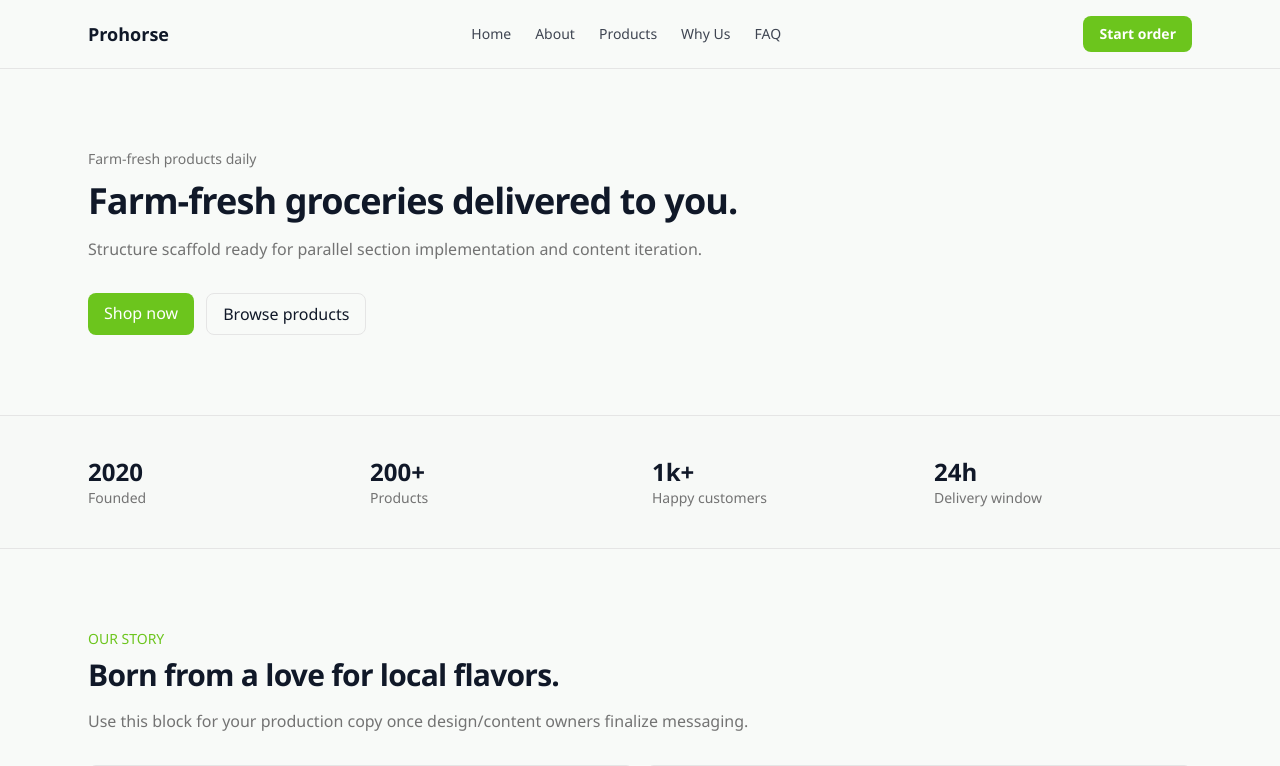
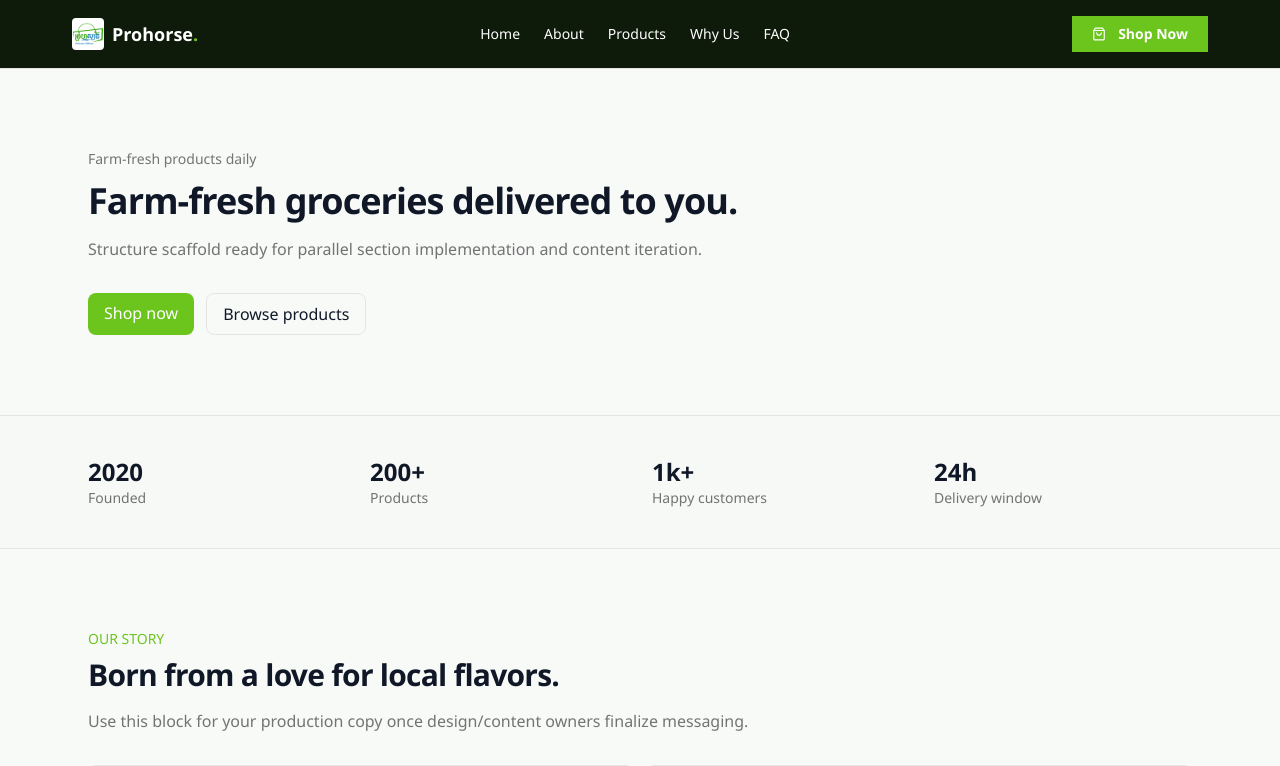
Before and after one commit to DojologyEngineering/prohorse_landing_page, a Next.js app: page / in a window 1280 px wide. Shown: the top 766 px of the page. Built offline with nearby package versions, Linux system fonts and the light colour scheme.

Commit message:
created header ui

```diff
--- /dev/null
+++ b/app/asset/icons/icon-asset.tsx
@@ -0,0 +1,44 @@
+const ICONS = {
+  bag: (
+    <svg
+      width="14"
+      height="14"
+      viewBox="0 0 14 14"
+      fill="none"
+      xmlns="http://www.w3.org/2000/svg"
+    >
+      <path
+        d="M3.5 1.16667L1.75 3.5V11.6667C1.75 11.9761 1.87292 12.2728 2.09171 12.4916C2.3105 12.7104 2.60725 12.8333 2.91667 12.8333H11.0833C11.3928 12.8333 11.6895 12.7104 11.9083 12.4916C12.1271 12.2728 12.25 11.9761 12.25 11.6667V3.5L10.5 1.16667H3.5Z"
+        stroke="white"
+        strokeWidth="1.16667"
+        strokeLinecap="round"
+        strokeLinejoin="round"
+      />
+      <path
+        d="M1.75 3.5H12.25"
+        stroke="white"
+        strokeWidth="1.16667"
+        strokeLinecap="round"
+        strokeLinejoin="round"
+      />
+      <path
+        d="M9.33329 5.83333C9.33329 6.45217 9.08746 7.04566 8.64988 7.48325C8.21229 7.92083 7.6188 8.16667 6.99996 8.16667C6.38112 8.16667 5.78763 7.92083 5.35004 7.48325C4.91246 7.04566 4.66663 6.45217 4.66663 5.83333"
+        stroke="white"
+        strokeWidth="1.16667"
+        strokeLinecap="round"
+        strokeLinejoin="round"
+      />
+    </svg>
+  ),
+};
+
+// Generic Icon component
+type IconProps = {
+  name: keyof typeof ICONS;
+};
+
+const Icon = ({ name }: IconProps) => {
+  return ICONS[name] || null;
+};
+
+export default Icon;
--- a/components/navbar.tsx
+++ b/components/navbar.tsx
@@ -1,4 +1,7 @@
 import type { NavbarContent } from "@/lib/types";
+import Icon from "@/app/asset/icons/icon-asset";
+import Image from "next/image";
+import logo from "@/app/asset/images/1logo.svg";
 
 type NavbarProps = {
   data: NavbarContent;
@@ -6,19 +9,36 @@ type NavbarProps = {
 
 export function Navbar({ data }: NavbarProps) {
   return (
-    <header className="sticky top-0 z-40 border-b bg-background/90 backdrop-blur" id="top">
-      <div className="mx-auto flex w-full max-w-6xl items-center justify-between px-6 py-4">
-        <a className="text-lg font-bold text-brand-black" href="#">
-          {data.brand}
+    <header
+      className="sticky top-0 z-40 border-b"
+      style={{ backgroundColor: "#0E1A0A" }}
+      id="top"
+    >
+      <div className="mx-auto flex w-full max-w-6xl items-center justify-between px-2 py-4">
+        <a className="text-lg font-bold text-[#FFFFFF] flex items-center gap-2" href="#">
+          <Image src={logo} alt="Prohorse Logo" width={32} height={32} />
+          <div>
+            {data.brand}
+            <span style={{ color: '#6CC51D' }}>.</span>
+          </div>
         </a>
         <nav className="hidden items-center gap-6 text-sm md:flex">
           {data.links.map((link) => (
-            <a key={link.label} className="text-brand-black/80 hover:text-brand-black" href={link.href}>
+            <a
+              key={link.label}
+              className="text-[#FFFFFF] hover:text-brand-black"
+              href={link.href}
+            >
               {link.label}
             </a>
           ))}
         </nav>
-        <a className="rounded-md bg-brand-green px-4 py-2 text-sm font-semibold text-white" href={data.cta.href}>
+        <a
+          className="bg-brand-green px-5 py-2 text-sm font-semibold text-white flex items-center gap-3"
+          href={data.cta.href}
+        >
+          {/* Shopping bag icon */}
+          <Icon name="bag" />
           {data.cta.label}
         </a>
       </div>
--- a/lib/content.ts
+++ b/lib/content.ts
@@ -10,7 +10,7 @@ export const content: SiteContent = {
       { label: "Why Us", href: "#features" },
       { label: "FAQ", href: "#faq" },
     ],
-    cta: { label: "Start order", href: "#" },
+    cta: { label: "Shop Now", href: "#" },
   },
   hero: {
     eyebrow: "Farm-fresh products daily",
```
Also changed, not shown: app/asset/images/1logo.svg (added).
